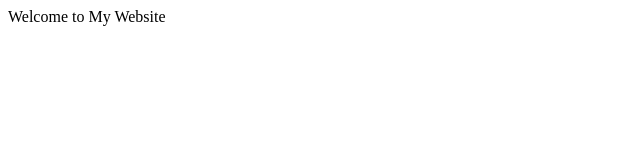
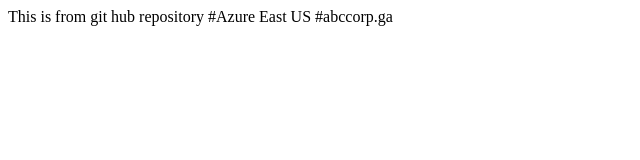
Before and after one commit to LKATTA001/Azure, a plain HTML site: page index.html in a window 1280 px wide. Shown: the whole page, without its empty margins (0-640 px from the left). Drawn offline with Linux system fonts and the light colour scheme.

Commit message:
Update index.html

```diff
--- a/index.html
+++ b/index.html
@@ -1,9 +1,8 @@
 <html>
-
 <body>
 
-Welcome to My Website
+This is from git hub repository #Azure East US #abccorp.ga
+
 
 </body>
-
 </html>
```
